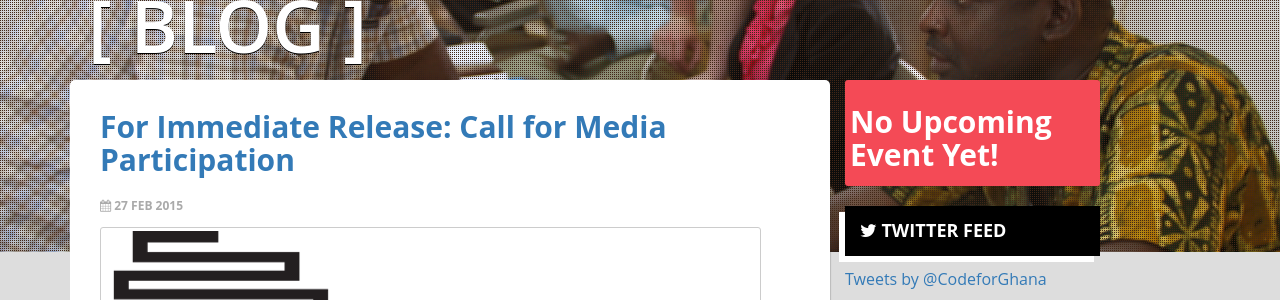
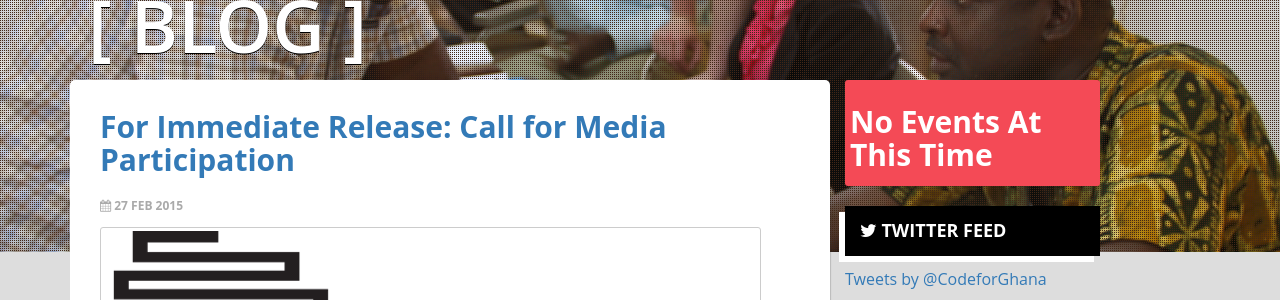
Before and after one commit to CodeForAfrica/CodeForGhana.org, a Jekyll site: the page built from blog/index.html, in a window 1280 px wide and 900 px high. Shown: the part 298-598 px from the top of the window. Built offline with Jekyll 4.4.1, drawn with Linux system fonts in a browser that asks for light colours; comment, search, counter and statistics services are not loaded.

Commit message:
update events section

```diff
--- a/_layouts/blog.html
+++ b/_layouts/blog.html
@@ -14,7 +14,7 @@ layout: default
 
 				 <aside class="col-md-3 right">
 						<div id="side-event">
-						<h2 id="side-event-title">No Upcoming Event Yet!</h2>
+						<h2 id="side-event-title">No Events At This Time</h2>
 						    <!--
 							 <h2 id="side-event-title"><span class="fa fa-calendar"></span> EVENTS</h2>
 							 <hr / style="border-bottom: 2px solid #e7e7e7;">
```
